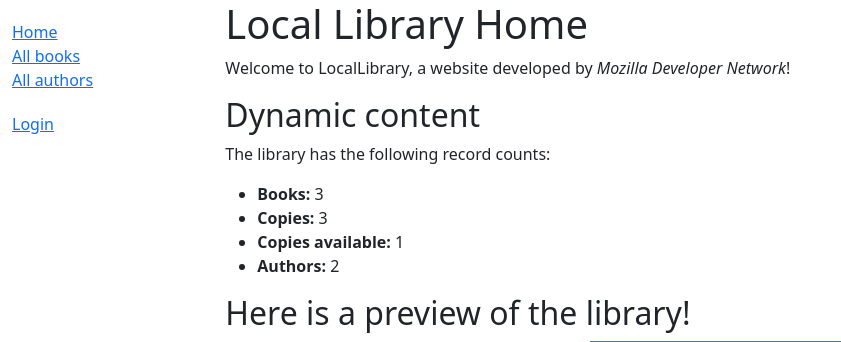
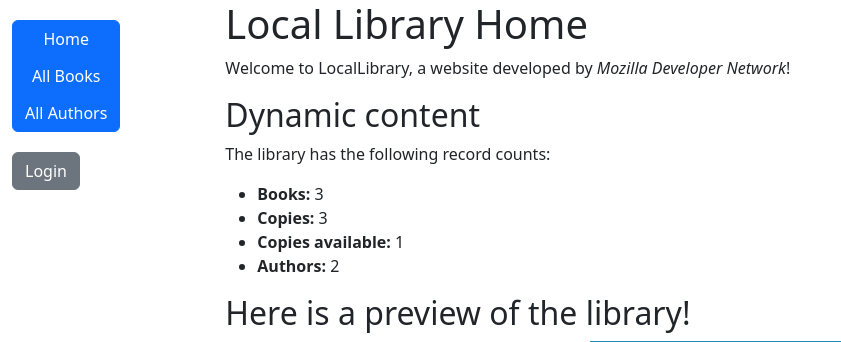
Before and after one commit to CColin5/csci313-assignment-3-Colin-Campbell, a Django app: page /catalog/ in a window 1280 px wide. Shown: the top 342 px of the page, without its empty margins (0-841 px from the left). Run offline with Django 5.2, Linux system fonts and the light colour scheme; data comes from the database, SQL or seed files in the repository; both versions use the stored data as it was after the commit.

Commit message:
Finished work, Project Completed!
Finished the project!

```diff
--- a/locallibrary/catalog/static/css/styles.css
+++ b/locallibrary/catalog/static/css/styles.css
@@ -23,3 +23,13 @@
     margin-bottom: 400px;
     /* Adjust the space below the carousel */
 }
+
+.login_page {
+    width: 30%;
+
+    height: 300px;
+
+    margin: auto;
+
+    margin-bottom: 400px;
+}
--- a/locallibrary/catalog/templates/base_generic.html
+++ b/locallibrary/catalog/templates/base_generic.html
@@ -26,9 +26,11 @@
         <div class="col-sm-2">
           {% block sidebar %}
           <ul class="sidebar-nav">
-            <li><a href="{% url 'index' %}">Home</a></li>
-            <li><a href="{% url 'books' %}">All books</a></li>
-            <li><a href="{% url 'authors' %}">All authors</a></li>
+            <div class="btn-group-vertical" role="group" aria-label="Vertical button group">
+              <a href="{% url 'index' %}" type="button" class="btn btn-primary">Home</a>
+              <a href="{% url 'books' %}" type="button" class="btn btn-primary">All Books</a>
+              <a href="{% url 'authors' %}" type="button" class="btn btn-primary">All Authors</a>
+            </div>
 
 
 
@@ -37,16 +39,18 @@
             {% if user.is_authenticated %}
             <li>User: {{ user.get_username }}</li>
 
-            <li><a href="{% url 'my-borrowed' %}">My Borrowed</a></li>
+            <button type="button" class="btn btn-success" onclick="location.href='{% url 'my-borrowed' %}'">My Borrowed</button>
+
 
             <li>
               <form id="logout-form" method="post" action="{% url 'admin:logout' %}">
                 {% csrf_token %}
-                <button type="submit" class="btn btn-link">Logout</button>
+                <button type="submit" class="btn btn-secondary">Logout</button>
               </form>
             </li>
             {% else %}
-            <li><a href="{% url 'login' %}?next={{ request.path }}">Login</a></li>
+            <button type="button" class="btn btn-secondary" onclick="location.href='{% url 'login' %}?next={{ request.path }}'">Login</button>
+
             {% endif %}
           </ul>
 
--- a/locallibrary/catalog/templates/index.html
+++ b/locallibrary/catalog/templates/index.html
@@ -26,10 +26,10 @@
       <img src="{%static 'catalog/images/cat.jpg'%}" class="d-block w-100" alt="the cat in the hat">
     </div>
     <div class="carousel-item">
-      <img src="{%static 'catalog/images/Rings.jpg'%}" class="d-block w-100" alt="...">
+      <img src="{%static 'catalog/images/Rings.jpg'%}" class="d-block w-100" alt="lord of the rings">
     </div>
     <div class="carousel-item">
-      <img src="{%static 'catalog/images/charlie.jpg'%}" class="d-block w-100" alt="...">
+      <img src="{%static 'catalog/images/charlie.jpg'%}" class="d-block w-100" alt="Charlie brown">
     </div>
   </div>
   <button class="carousel-control-prev" type="button" data-bs-target="#carouselExampleAutoplaying" data-bs-slide="prev">
--- a/locallibrary/templates/registration/login.html
+++ b/locallibrary/templates/registration/login.html
@@ -15,6 +15,10 @@
     {% endif %}
   {% endif %}
 
+
+
+
+  <div class="form-container">
     <form method="post" action="{% url 'login' %}">
       {% csrf_token %}
       <table>
@@ -30,7 +34,7 @@
       <input type="submit" value="login">
       <input type="hidden" name="next" value="{{ next }}">
     </form>
-
+  </div>
   {# Assumes you set up the password_reset view in your URLconf #}
   <p><a href="{% url 'password_reset' %}">Lost password?</a></p>
 
```
Also changed, not shown: locallibrary/db.sqlite3. Lines whose indentation alone changed are shown as unchanged.
